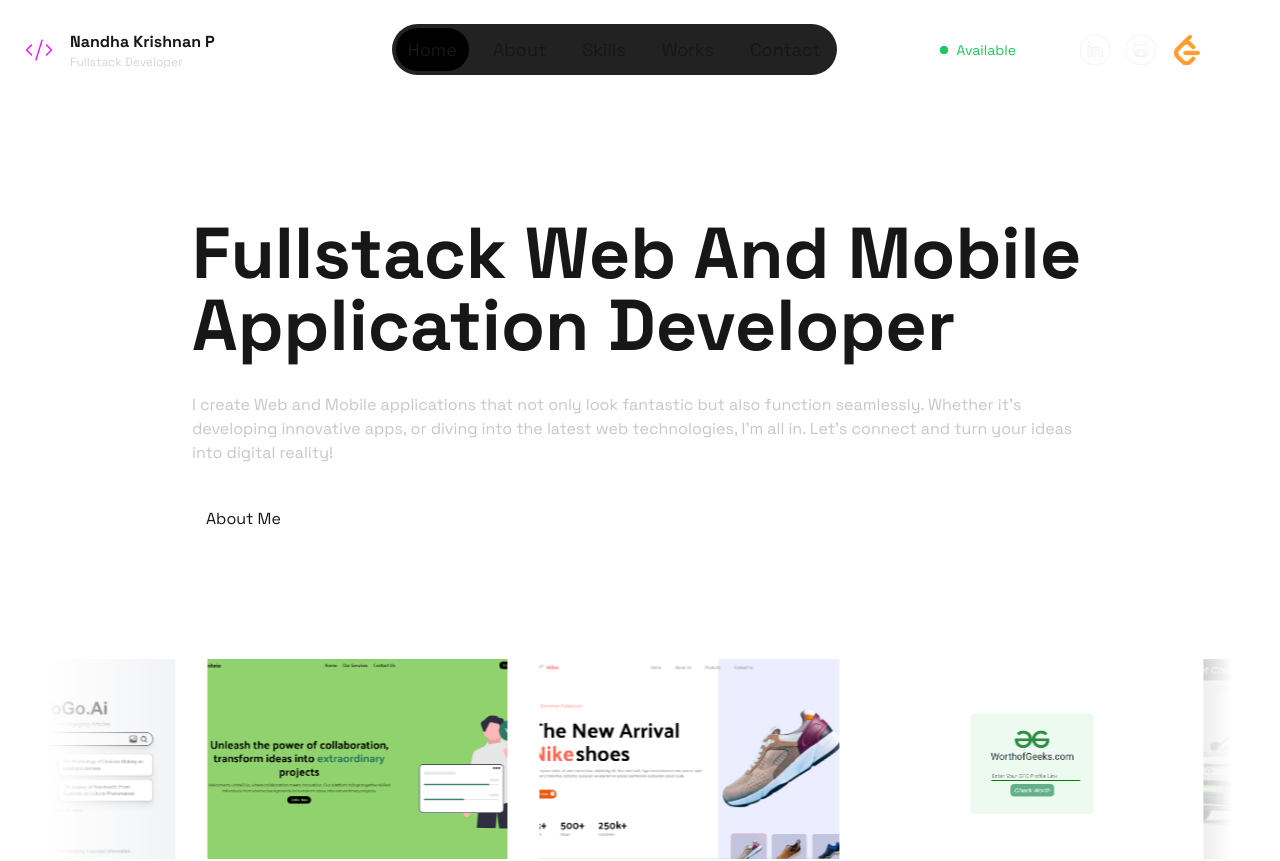
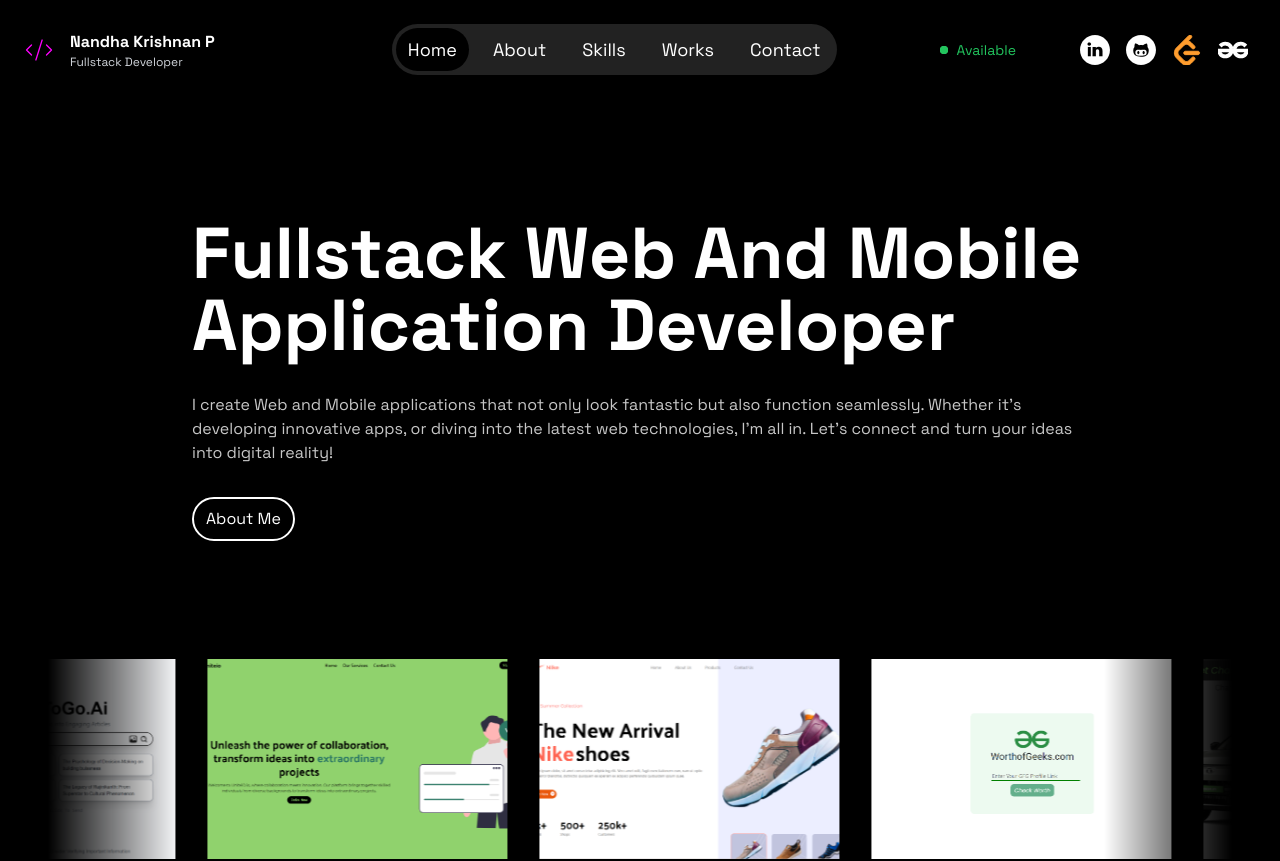
Before and after one commit to nandhakrishnanp/portfolio, a Next.js app: page / in a window 1280 px wide. Shown: the top 861 px of the page. Built offline with nearby package versions, Linux system fonts and the light colour scheme.

Commit message:
Dark mode

```diff
--- a/src/app/about/page.tsx
+++ b/src/app/about/page.tsx
@@ -3,7 +3,7 @@ import React from "react";
 import svm from "@/assets/logo.jpg"
 const About = () => {
   return (
-    <div className=" flex flex-col w-full  items-center    font-space">
+    <div className=" flex flex-col w-full text-white   items-center    font-space">
 
       <div className=" max-md:m-7 max-md:text-pretty">
       <div className=" max-w-4xl items-start flex flex-col justify-start">
--- a/src/app/contact/page.tsx
+++ b/src/app/contact/page.tsx
@@ -4,7 +4,7 @@ const Contact = () => {
   return (
     <div
       id="contact"
-      className="md:p-12 p-3  w-full min-h-[60vh]  font-space flex  items-center justify-center"
+      className="md:p-12 p-3  text-white w-full min-h-[60vh]  font-space flex  items-center justify-center"
     >
       <div className=" ">
         <h1 className="p-3 text-center relative max-md:text-2xl     text-4xl font-popins font-bold text-secondary">
--- a/src/app/layout.tsx
+++ b/src/app/layout.tsx
@@ -36,7 +36,7 @@ export default function RootLayout({
   return (
     <html lang="en">
       <body
-        className={`${geistSans.variable} ${geistMono.variable} ${spaceGrotesk.variable} antialiased`}
+        className={`${geistSans.variable} bg-black ${geistMono.variable} ${spaceGrotesk.variable} antialiased`}
       >
          <Navbar/>
         {children}
--- a/src/app/page.tsx
+++ b/src/app/page.tsx
@@ -4,14 +4,14 @@ import React from 'react'
 
 const Home = () => {
   return (
- <div className='  w-full font-space md:px-12 ' >
+ <div className='  w-full bg-black font-space md:px-12 ' >
     <div className=' h-[70vh]   flex items-center justify-center'>
       <div className=' max-w-4xl max-md:m-8'>
 
-          <h1 className='text-7xl max-md:text-4xl font-bold'>Fullstack Web And Mobile Application Developer</h1>
+          <h1 className='text-7xl text-white max-md:text-4xl font-bold'>Fullstack Web And Mobile Application Developer</h1>
           <p className='py-8 text-[#c7c7c7]'>I create Web and Mobile applications that not only look fantastic but also function seamlessly. Whether it's developing innovative apps, or diving into the latest web technologies, I'm all in. Let's connect and turn your ideas into digital reality!</p>
 
-          <Link href='/about'> <p className=' border-2 border-white w-fit px-3 py-2 rounded-full'>About Me</p></Link>
+          <Link href='/about'> <p className=' border-2 text-white border-white w-fit px-3 py-2 rounded-full'>About Me</p></Link>
       </div>
 
      </div>
--- a/src/app/skills/page.tsx
+++ b/src/app/skills/page.tsx
@@ -39,7 +39,7 @@ const Skills = () => {
 
 
   return (
-    <div className="  w-full relative font-space md:px-12 ">
+    <div className="  w-full relative font-space md:px-12 text-white ">
       <div className="   flex items-center justify-center">
         <div className=" max-w-4xl max-md:m-6">
 
--- a/src/app/work/page.tsx
+++ b/src/app/work/page.tsx
@@ -92,7 +92,7 @@ const Work = () => {
 
 
   return (
-   <div className=' w-full flex  justify-center font-space items-center'>
+   <div className=' w-full flex  justify-center text-white font-space items-center'>
     <div className=' md:max-w-4xl max-md:m-8 '>
 
 
--- a/src/components/Navbar.tsx
+++ b/src/components/Navbar.tsx
@@ -73,7 +73,7 @@ const Navbar = () => {
          setCurrentItem(path)
     },[path])
   return (
-   <nav className='flex sticky backdrop-blur-lg z-20 top-0 w-full items-center   py-6' >
+   <nav className='flex sticky bg-black backdrop-blur-lg z-20 top-0 w-full items-center   py-6' >
 
   <div className="flex px-6 items-center justify-center sm:justify-start  sm:w-1/4 w-full text-center sm:text-start">
       <svg
@@ -92,7 +92,7 @@ const Navbar = () => {
         <path d="m6 8-4 4 4 4"></path>
         <path d="m14.5 4-5 16"></path>
       </svg>
-      <div className="flex flex-col font-space sm:hidden md:block">
+      <div className="flex flex-col font-space sm:hidden md:block text-white ">
         <h1 className="font-bold text-md font-space">Nandha Krishnan P</h1>
         <p className="text-xs text-gray-300  font-space hidden md:block">
           Fullstack Developer
@@ -101,7 +101,7 @@ const Navbar = () => {
       </div>
     </div>
 
-    <div className='flex max-md:hidden items-center justify-center flex-1' >
+    <div className='flex max-md:hidden text-white items-center justify-center flex-1' >
     <ul className=' flex gap-3 font-space  bg-[#222222]  rounded-full p-1'>
 
 {
@@ -153,7 +153,7 @@ const Navbar = () => {
           )
 
      }
-   <div className=' flex  max-md:hidden items-center justify-center '>
+   <div className=' flex bg-black  max-md:hidden items-center justify-center '>
    <div className="flex items-center space-x-2 mx-8 ">
         <span className="relative flex h-2 w-2">
           <span className="animate-ping absolute inline-flex h-full w-full rounded-full bg-green-400 opacity-100"></span>
```
Also changed, not shown: tsconfig.json (+20 -6 lines).
